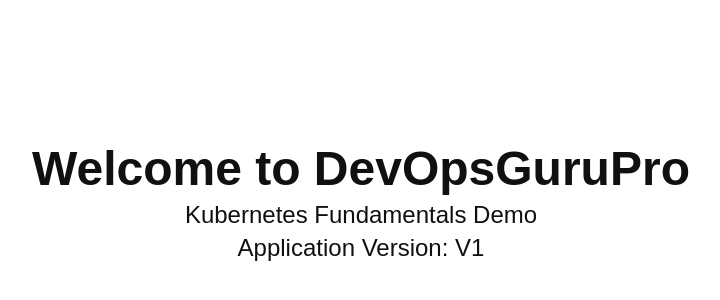
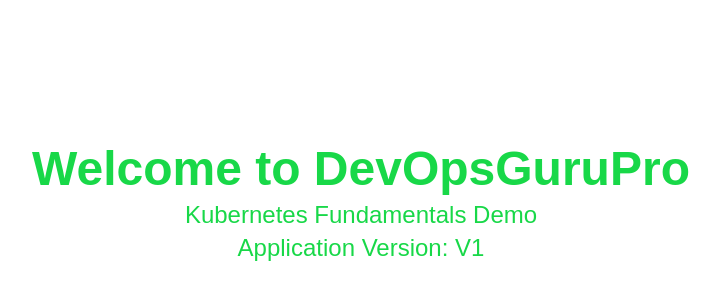
Before and after one commit to DevOpsGuru09/DGPNginx, a plain HTML site: page index.html in a window 1280 px wide. Shown: the part 196-496 px from the top of the page, without its empty margins (279-999 px from the left). Drawn offline with Linux system fonts and the light colour scheme.

Commit message:
Welcome to DevOpsGuruPro

```diff
--- a/index.html
+++ b/index.html
@@ -11,11 +11,11 @@
         overflow: hidden;
       }
       body {
-        background-image: url("https://raw.githubusercontent.com/DevOpsGuru09/Favicon/main/webpic1.jpg");
+        background-image: url("https://raw.githubusercontent.com/DevOpsGuru09/Favicon/main/webpic2.jpg");
         background-size: cover;
         background-position: center;
         background-repeat: no-repeat;
-        color: rgb(18, 16, 15);
+        color: rgb(24, 216, 72);
         font-family: Arial, sans-serif;
         text-align: center;
         display: flex;
```
